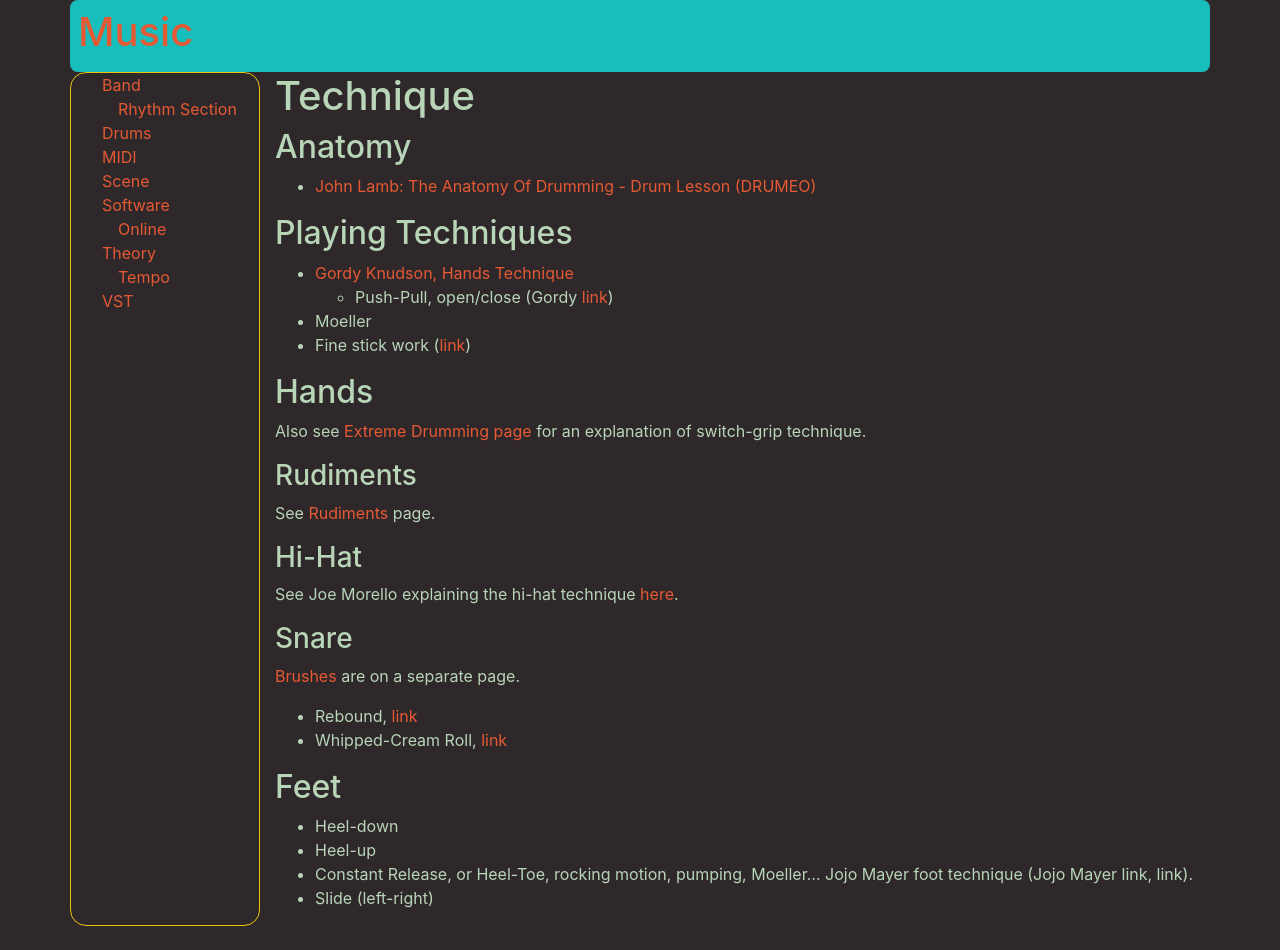
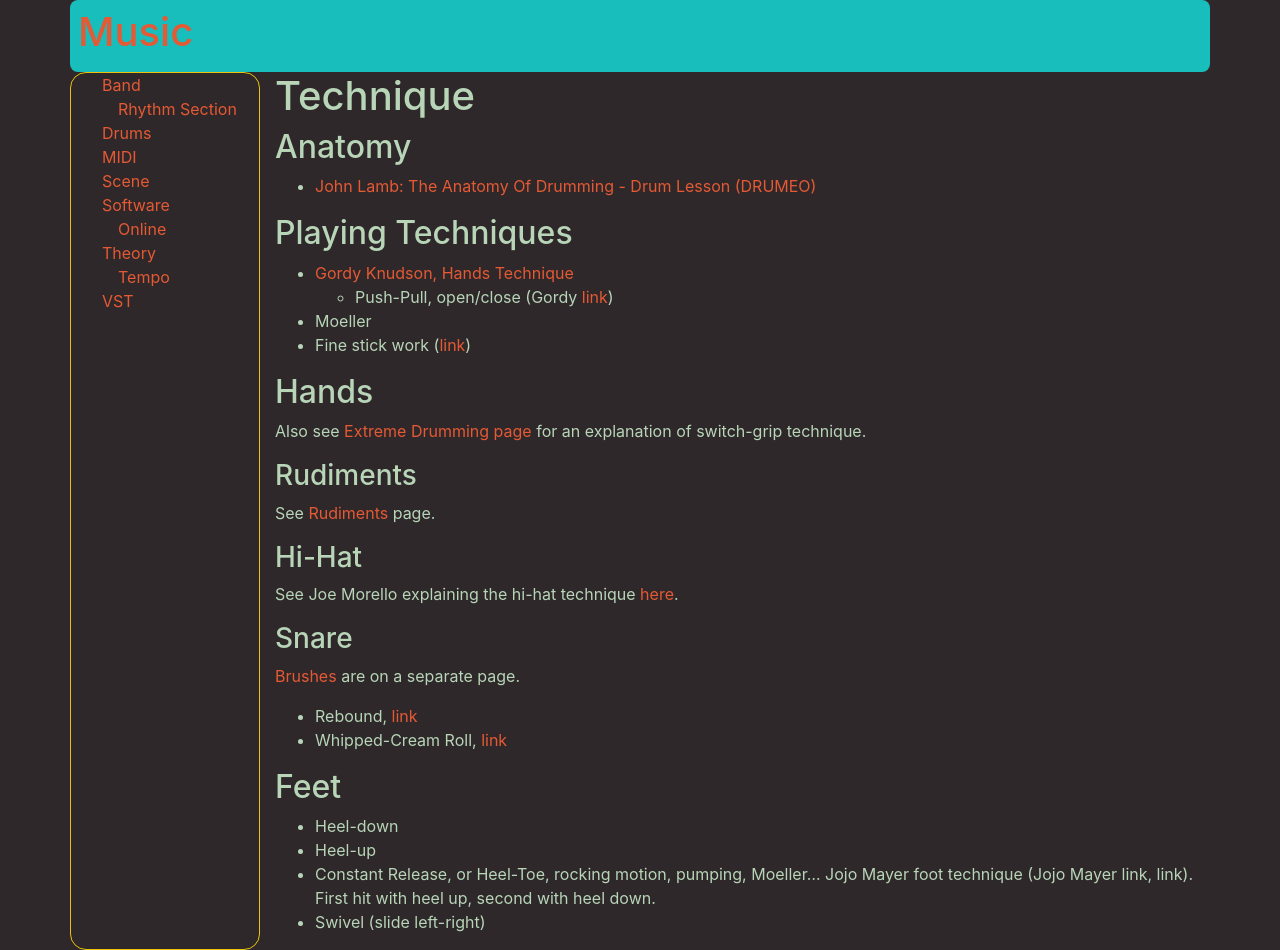
Before and after one commit to MisterY/music-site, a Jekyll site: the page built from drums/technique.md, in a window 1280 px wide. Built offline with Jekyll 4.4.1, drawn with Linux system fonts in a browser that asks for light colours; nearby versions of some CDN libraries; our own code applies the rules of GitHub Pages for plain Markdown files; before the commit the page ends 926 px from its top, so only the background shows below that.

Commit message:
swivel technique got a name

```diff
--- a/drums/technique.md
+++ b/drums/technique.md
@@ -34,5 +34,5 @@ See Joe Morello explaining the hi-hat technique [here](http://www.drummerworld.c
 
 - Heel-down
 - Heel-up
-- Constant Release, or Heel-Toe, rocking motion, pumping, Moeller... Jojo Mayer foot technique (Jojo Mayer link, link).
-- Slide (left-right)
+- Constant Release, or Heel-Toe, rocking motion, pumping, Moeller... Jojo Mayer foot technique (Jojo Mayer link, link). First hit with heel up, second with heel down.
+- Swivel (slide left-right)
```
Also changed, not shown: drums/bass.md (+2 -0 lines).
